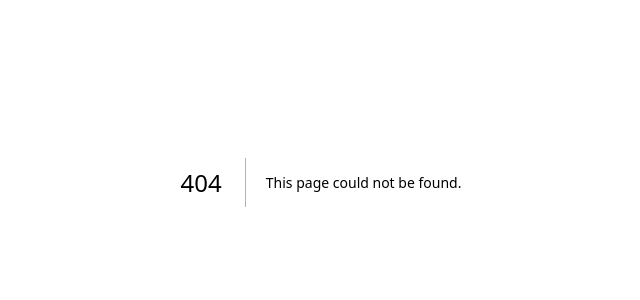
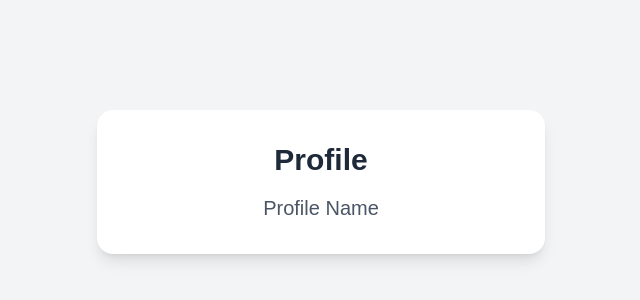
Before and after one commit to shashank-518/Auth_mongo, a Next.js app in the folder my-app/: page /Profile in a window 1280 px wide. Before the commit this address had no page. Shown: the part 218-518 px from the top of the page, without its empty margins (319-959 px from the left). Built offline with nearby package versions, Linux system fonts and the light colour scheme.

Commit message:
Profile Page

```diff
--- /dev/null
+++ b/my-app/src/app/Profile/page.tsx
@@ -0,0 +1,14 @@
+export default function Profile() {
+    return (
+  <div className="min-h-screen flex items-center justify-center bg-gray-100 dark:bg-gray-900 px-4">
+    <div className="bg-white dark:bg-gray-800 p-8 rounded-2xl shadow-lg w-full max-w-md text-center">
+      <h1 className="text-3xl font-bold text-gray-800 dark:text-white mb-4">
+        Profile
+      </h1>
+      <h2 className="text-xl font-medium text-gray-600 dark:text-gray-300">
+        Profile Name
+      </h2>
+    </div>
+  </div>
+);
+}
```
